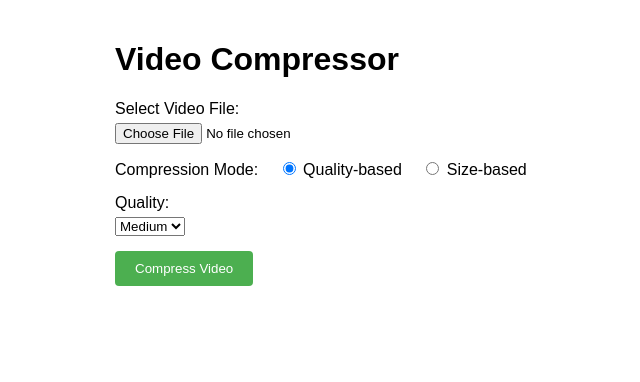
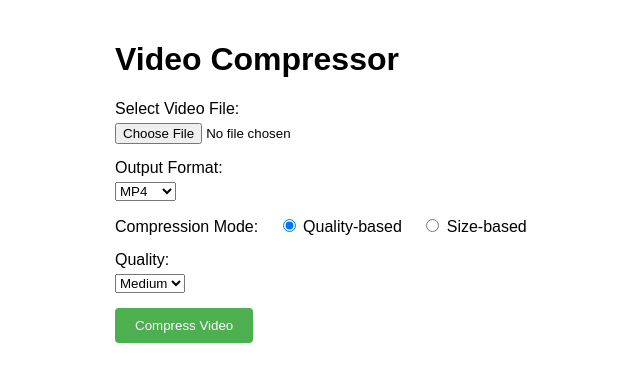
Before and after one commit to PawiX25/video-compressor-flask, a Flask app: page / in a window 1280 px wide. Shown: the top 382 px of the page, without its empty margins (125-765 px from the left). Run offline with Flask 2, Linux system fonts and the light colour scheme; some libraries are stand-ins or nearby versions.

Commit message:
Add output format selection for video compression

```diff
--- a/app.py
+++ b/app.py
@@ -44,10 +44,14 @@ def index():
         if not allowed_file(video.filename):
             return render_template('index.html', error='Invalid file type')
 
-        # Secure the filename
-        filename = secure_filename(video.filename)
-        input_path = os.path.join(app.config['UPLOAD_FOLDER'], filename)
-        output_path = os.path.join(app.config['OUTPUT_FOLDER'], f'compressed_{filename}')
+        # Secure the filename and handle output format
+        base_filename = secure_filename(video.filename)
+        output_format = request.form.get('output_format', 'mp4')
+        filename_without_ext = os.path.splitext(base_filename)[0]
+
+        input_path = os.path.join(app.config['UPLOAD_FOLDER'], base_filename)
+        output_path = os.path.join(app.config['OUTPUT_FOLDER'],
+                                 f'compressed_{filename_without_ext}.{output_format}')
 
         try:
             video.save(input_path)
@@ -66,17 +70,21 @@ def index():
                 except (ValueError, KeyError):
                     return render_template('index.html', error='Invalid target size')
 
-                result = compressor.compress_video(input_path, output_path, target_size_mb=target_size_mb)
+                result = compressor.compress_video(input_path, output_path,
+                                                target_size_mb=target_size_mb,
+                                                output_format=output_format)
             else:
                 quality = request.form.get('quality', 'medium')
-                result = compressor.compress_video(input_path, output_path, quality=quality)
+                result = compressor.compress_video(input_path, output_path,
+                                                quality=quality,
+                                                output_format=output_format)
 
             if result:
                 compressed_metadata = compressor.get_video_metadata(output_path)
                 return render_template('index.html',
                                     original_metadata=metadata,
                                     compressed_metadata=compressed_metadata,
-                                    download_filename=f'compressed_{filename}')
+                                    download_filename=f'compressed_{filename_without_ext}.{output_format}')
 
             return render_template('index.html', error='Compression failed')
 
--- a/templates/index.html
+++ b/templates/index.html
@@ -147,6 +147,16 @@
             <label for="video">Select Video File:</label>
             <input type="file" id="video" name="video" accept="video/*" required>
         </div>
+        <div class="form-group">
+            <label for="output_format">Output Format:</label>
+            <select name="output_format" id="output_format">
+                <option value="mp4" selected>MP4</option>
+                <option value="avi">AVI</option>
+                <option value="mkv">MKV</option>
+                <option value="mov">MOV</option>
+                <option value="webm">WebM</option>
+            </select>
+        </div>
         <div class="radio-group">
             <label>Compression Mode:</label>
             <input type="radio" id="quality" name="mode" value="quality" checked>
```
Also changed, not shown: video_compressor.py (+15 -7 lines).
